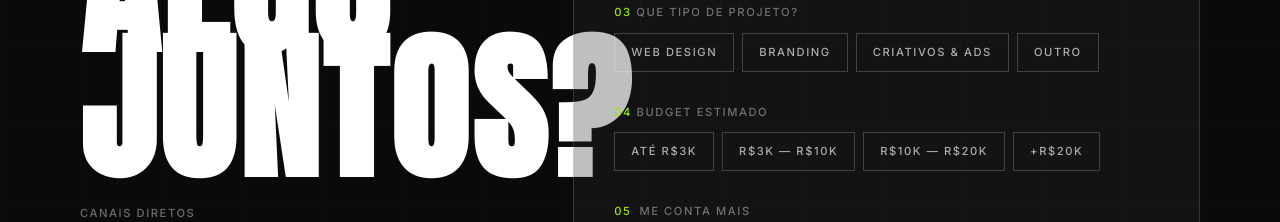
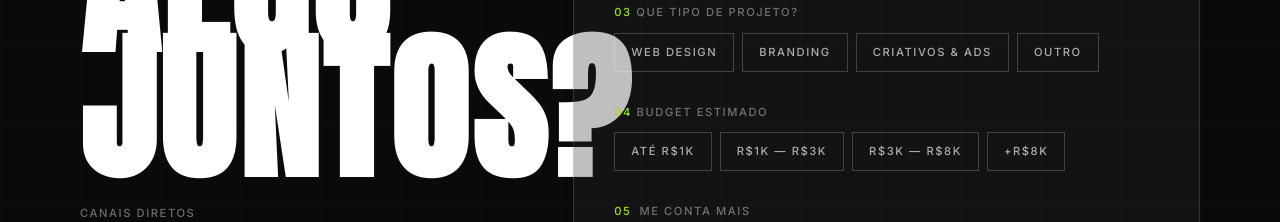
Before and after one commit to mlkbdesigner/PORTY, a React (Vite) app: page / in a window 1280 px wide. Shown: the part 10940-11162 px from the top of the page. Built offline with nearby package versions, Linux system fonts and the light colour scheme; a web font is replaced by a local one.

Commit message:
fix(contato): reduz faixas de budget pra patamar mais realista
Até R$1k / R$1k—R$3k / R$3k—R$8k / +R$8k

Co-Authored-By: Claude Opus 4.7 (1M context) <noreply@anthropic.com>

```diff
--- a/src/sections/Contato.tsx
+++ b/src/sections/Contato.tsx
@@ -12,7 +12,7 @@ const contactLinks = [
 ]
 
 const services = ['Web Design', 'Branding', 'Criativos & Ads', 'Outro']
-const budgets = ['Até R$3k', 'R$3k — R$10k', 'R$10k — R$20k', '+R$20k']
+const budgets = ['Até R$1k', 'R$1k — R$3k', 'R$3k — R$8k', '+R$8k']
 
 export default function Contato() {
   const [selectedService, setSelectedService] = useState<string | null>(null)
```
